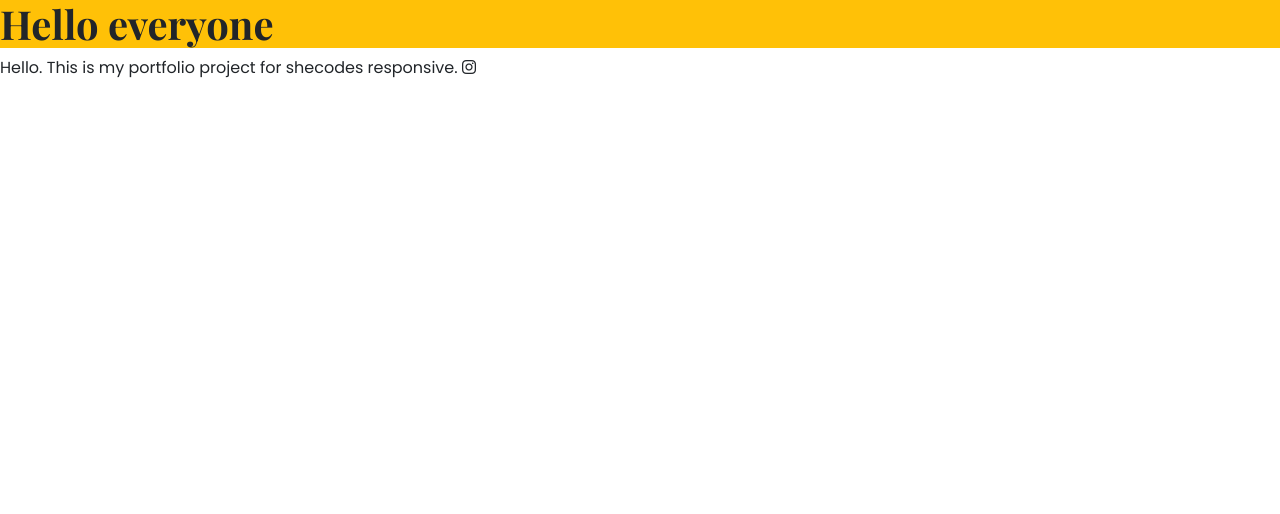
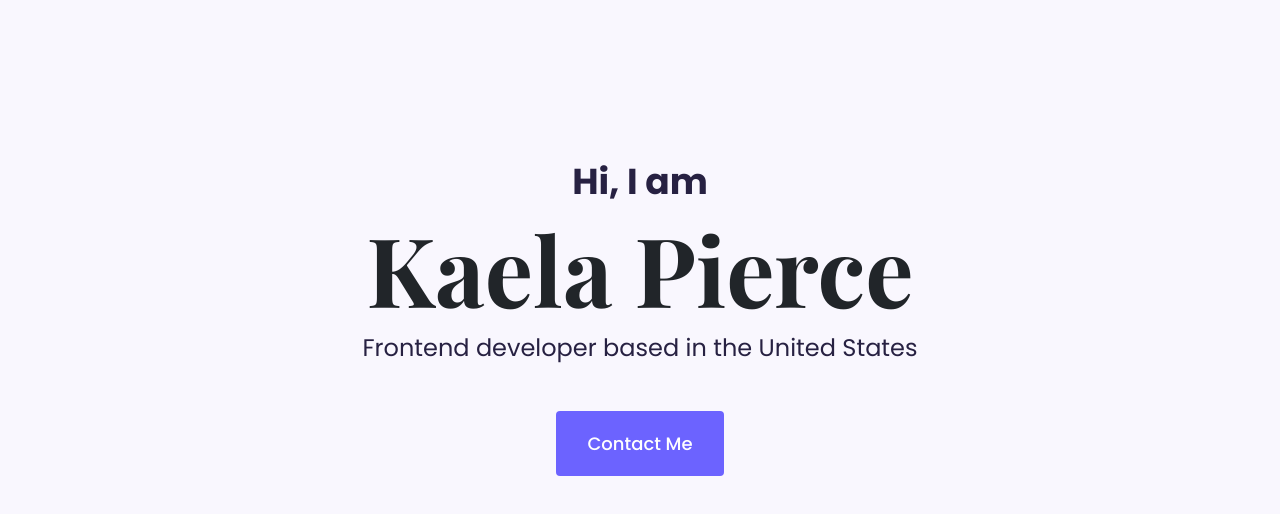
Before and after one commit to pkaela123/final-portfolio-project, a plain HTML site: page index.html in a window 1280 px wide. Drawn offline with nearby package versions, Linux system fonts and the light colour scheme.

Commit message:
Added css styling to homepage hero

```diff
--- a/index.html
+++ b/index.html
@@ -31,12 +31,12 @@
     <title>Document</title>
   </head>
   <body>
-    <div class="bg-warning">
-      <h1>Hello everyone</h1>
+    <div class="hero">
+      <h2 class="hero-intro">Hi, I am</h2>
+      <h1>Kaela Pierce</h1>
+      <h2 class="mb-5">Frontend developer based in the United States</h2>
+
+      <a href="#" class="btn btn-branding">Contact Me</a>
     </div>
-    <p>
-      Hello. This is my portfolio project for shecodes responsive.
-      <i class="fab fa-instagram"></i>
-    </p>
   </body>
 </html>
--- a/styles/portfolio.css
+++ b/styles/portfolio.css
@@ -1,8 +1,43 @@
+:root {
+  --branding-color: #6c63ff;
+  --secondary-color: #f9f7fe;
+  --heading-font-family: "Playfair Display", serif;
+  --default-font-family: "Poppins", sans-serif;
+}
+body {
+  font-family: var(--default-font-family);
+}
 h1 {
-  font-family: "Playfair Display", serif;
+  font-family: var(--heading-font-family);
+  font-weight: bold;
+  font-size: 96px;
+}
+
+h2,
+p {
+  font-size: 24px;
+
+  font-weight: 400;
+  color: #272142;
+}
+
+.hero {
+  text-align: center;
+  background: var(--secondary-color);
+  padding: 160px 20px;
+}
+.hero-intro {
+  font-size: 36px;
   font-weight: bold;
 }
 
-p {
-  font-family: "Poppins", sans-serif;
+.btn-branding {
+  background-color: var(--branding-color);
+  color: white;
+  padding: 18px 30px;
+
+  font-size: 18px;
+  font-weight: 500;
+  line-height: 27px;
+  border-radius: 4px;
 }
```
